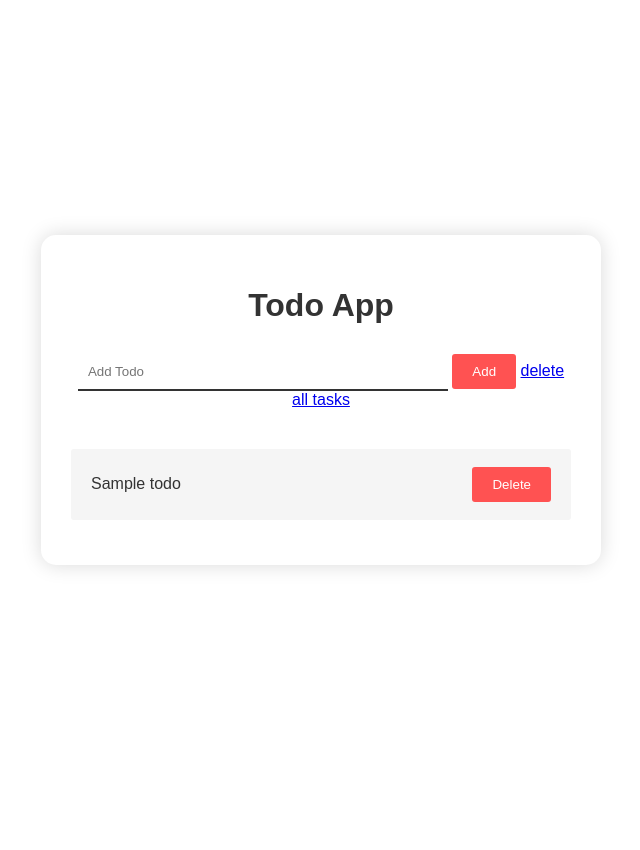
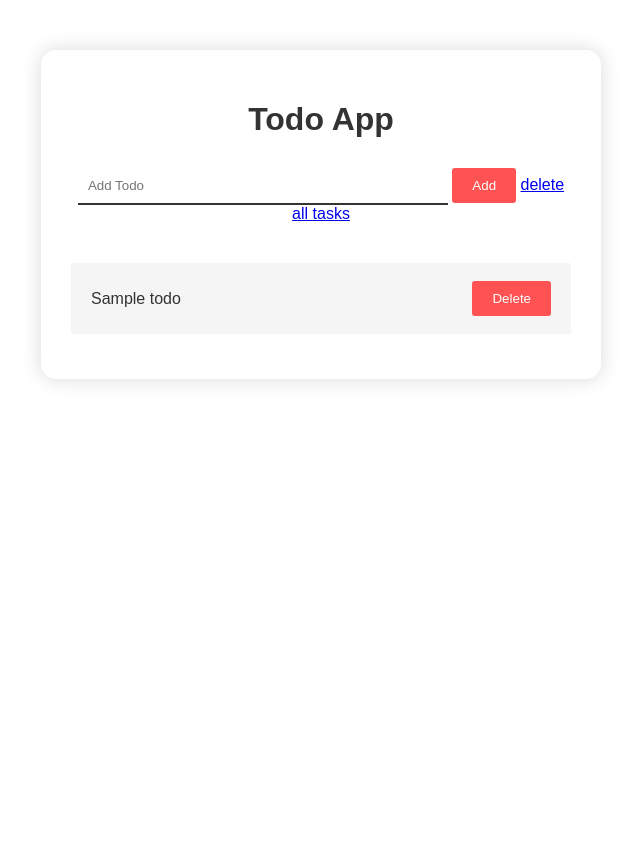
Before and after one commit to tsugom/chaos-kitty-app, a Flask app: page / in a window 1280 px wide. Shown: the whole page, without its empty margins (319-959 px from the left). Before the commit the page ends 569 px from the top, so only its background shows below. Run offline with Flask 3, Linux system fonts and the light colour scheme; tables that the repository leaves empty hold one stand-in row (values such as "Sample post"); parts of the project's set-up code (start-up, migrations or seed data) failed here and were passed over.

Commit message:
Add files via upload

```diff
--- a/app.py
+++ b/app.py
@@ -68,7 +68,8 @@ def delete(todo_id):
 @app.route("/deletealldoneitems", methods=["GET", "POST"])
 def delete_alldoneitems():
     todo_list = Todo.query.all()
-    db.session.delete(todo_list)
+    for todo in todo_list:
+        db.session.delete(todo)
     db.session.commit()
     app.logger.info(f'delete all tasks')
     return redirect(url_for("home"))
--- a/static/style.css
+++ b/static/style.css
@@ -6,8 +6,9 @@ body {
     padding: 0;
     display: flex;
     justify-content: center;
-    align-items: center;
-    height: 100vh;
+    align-items: flex-start; /* ここを変更 */
+    min-height: 100vh; /* ここを追加 */
+    padding-top: 50px; /* ここを追加 */
 }
 
 
@@ -17,6 +18,7 @@ body {
     box-shadow: 0px 0px 20px 0px rgba(0,0,0,0.15);
     padding: 30px;
     border-radius: 15px;
+    margin-bottom: 50px; /* ここを追加 */
 }
 
 
```
